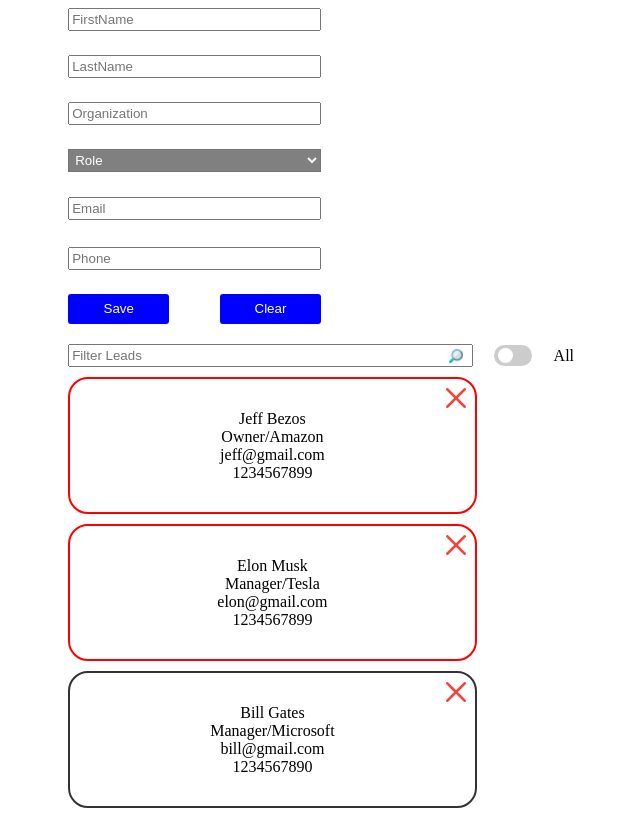
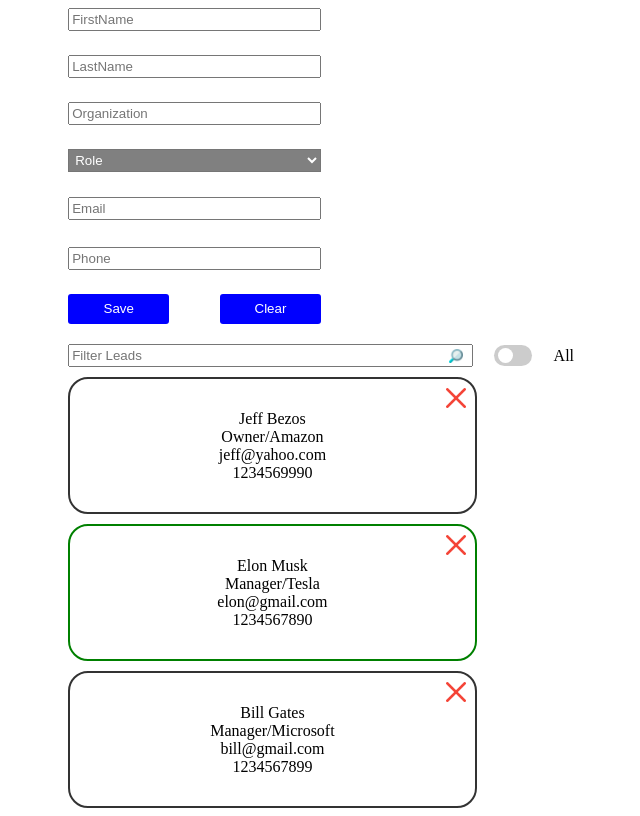
Before and after one commit to Tigran1991/Leads-Adding-App, a React (Create React App) app: page / in a window 1280 px wide. Shown: the whole page, without its empty margins (319-959 px from the left). Built offline with nearby package versions, Linux system fonts and the light colour scheme; data requests are answered from the project's data file.

Commit message:
fix filtering leads data

```diff
--- a/database/db.json
+++ b/database/db.json
@@ -6,7 +6,7 @@
       "organization": "Microsoft",
       "role": "Manager",
       "email": "bill@gmail.com",
-      "phone": "1234567890",
+      "phone": "1234567899",
       "id": 1,
       "selected": false
     },
@@ -16,7 +16,7 @@
       "organization": "Tesla",
       "role": "Manager",
       "email": "elon@gmail.com",
-      "phone": "1234567899",
+      "phone": "1234567890",
       "id": 2,
       "selected": true
     },
@@ -25,10 +25,10 @@
       "lastName": "Bezos",
       "organization": "Amazon",
       "role": "Owner",
-      "email": "jeff@gmail.com",
-      "phone": "1234567899",
+      "email": "jeff@yahoo.com",
+      "phone": "1234569990",
       "id": 3,
-      "selected": true
+      "selected": false
     }
   ]
 }
--- a/src/ListComponents/List.js
+++ b/src/ListComponents/List.js
@@ -16,9 +16,8 @@ export const List = () => {
     error,
   } = useGetLeadsQuery()
 
-  const [filteredLeads, setFilteredLeads] = useState("")
-  const [listDisplayState, setListDisplayState] = useState("off")
-
+  const [filterInputValue, setFilterInputValue] = useState("") // filters current value
+  const [listDisplayState, setListDisplayState] = useState("off") // lead list display state by based on filter switcher
   const [listState, setListState] = useState(true)
   const [updatedLeadsData, setUpdatedListData] = useState([])
 
@@ -26,10 +25,10 @@ export const List = () => {
     if (isSuccess) {
       setUpdatedListData(leads)
     }
-  }, [isSuccess])
+  }, [leads, isSuccess])
 
-  const getFilteredLeads = (value) => {
-    setFilteredLeads(value)
+  const getFilterInputValue = (value) => {
+    setFilterInputValue(value)
   }
 
   const getListDisplayState = (value) => {
@@ -41,7 +40,7 @@ export const List = () => {
   }
 
   useEffect(() => {
-    if (filteredLeads.length >= 3) {
+    if (filterInputValue.length >= 3) {
       setListState(false)
       const listData = leads.filter((lead) => {
         for (const key in lead) {
@@ -49,19 +48,18 @@ export const List = () => {
             const element = lead[key]
             if (
               typeof element === "string" &&
-              element.includes(filteredLeads)
+              element.includes(filterInputValue)
             ) {
               return lead
             }
           }
         }
       })
-      console.log(listData)
       setUpdatedListData(listData)
-    } else if (filteredLeads === "") {
+    } else if (!filterInputValue.length) {
       setListState(true)
     }
-  }, [filteredLeads])
+  }, [leads, filterInputValue])
 
   useEffect(() => {
     dispatch(checkFilterState(listDisplayState))
@@ -72,7 +70,7 @@ export const List = () => {
     } else if (listDisplayState === "off") {
       setListState(true)
     }
-  }, [listDisplayState])
+  }, [leads, listDisplayState, dispatch])
 
   let content
   if (isLoading) {
@@ -92,7 +90,7 @@ export const List = () => {
   return (
     <Styled.ListWrapper>
       <Filter
-        onChangeFilteredLeads={getFilteredLeads}
+        onChangeFilteredLeads={getFilterInputValue}
         onChangeListDisplayState={getListDisplayState}
       />
       {content}
--- a/src/ListComponents/ListItemComponents/ListItem.js
+++ b/src/ListComponents/ListItemComponents/ListItem.js
@@ -49,7 +49,7 @@ export const ListItem = ({ listItemdata }) => {
       <Styled.ListItemDiv
         onClick={handleClick}
         onDoubleClick={handleDoubleClick}
-        color={listItemdata.selected ? "red" : "#333"}
+        color={listItemdata.selected ? "green" : "#333"}
       >
         <span>{`${firstName} ${lastName}`}</span>
         <span>{`${role}/${organization}`}</span>
```
